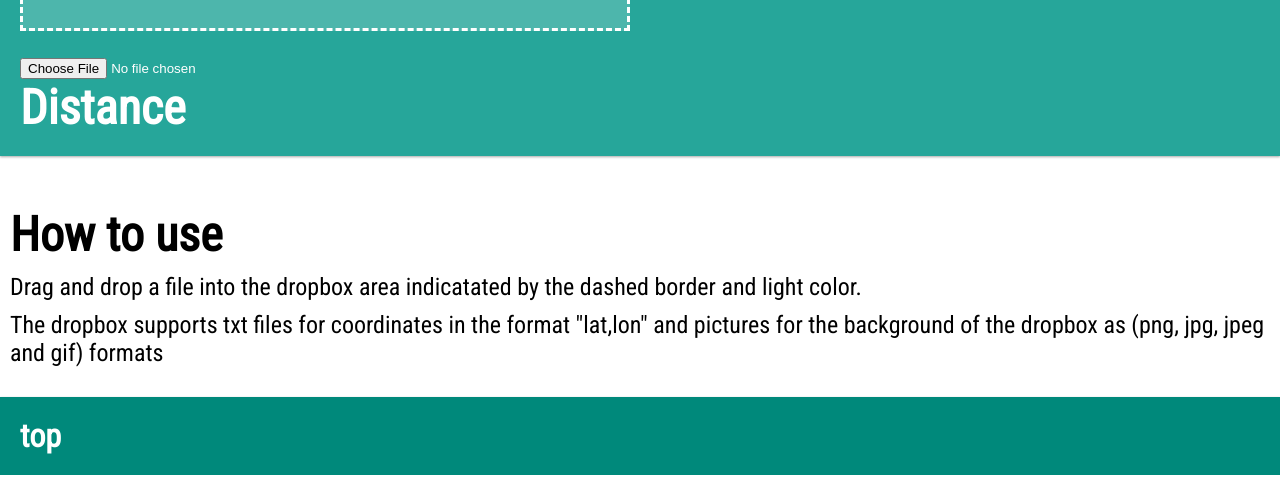
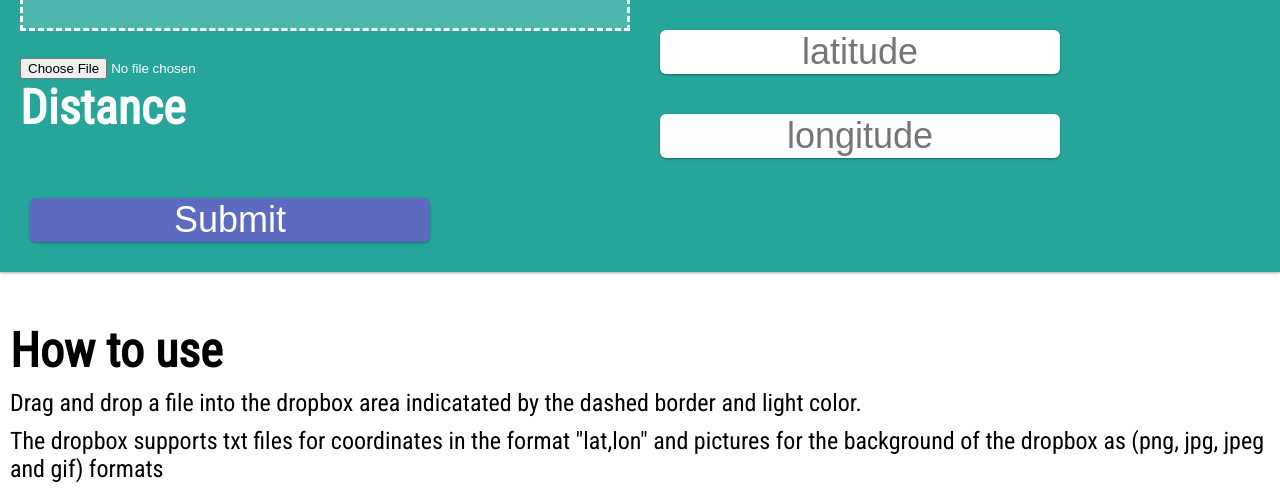
Before and after one commit to aa-ng/aa-ng.github.io, a PHP site: page /cps630/labs/lab3/index.html in a window 1280 px wide. Shown: the part 774-1276 px from the top of the page. Before the commit the page ends 1249 px from the top, so only its background shows below. Run offline with PHP 8.4, Linux system fonts and the light colour scheme; some libraries are stand-ins or nearby versions.

Commit message:
style changes

```diff
--- a/cps630/labs/lab3/index.html
+++ b/cps630/labs/lab3/index.html
@@ -85,8 +85,14 @@
 				<div class="col-6">
 					<div id="map"></div>
 				</div>
-				<div class="col-6">
-					<img id="thumbnail">
+				<div class="col-4">
+					<input id="longitude_searchbox" class="searchbar" type="text" name="search" placeholder="latitude">
+				</div>
+				<div class="col-4">
+					<input id="latitude_searchbox" class="searchbar" type="text" name="search" placeholder="longitude">
+				</div>
+				<div class="col-4">
+					<input type="submit" value="Submit">
 				</div>
 			</div>
 		</div>
--- a/cps630/labs/lab3/script.js
+++ b/cps630/labs/lab3/script.js
@@ -284,7 +284,7 @@ function handle_search(event)
 
 function getDistance()
 {
-	/*
+
 	var worker;
 	if (typeof(Worker) !== "undefined")
 	{
@@ -299,7 +299,6 @@ function getDistance()
 	{
     	alert("Web worker functionality not supported by your browser!");
 	}
-	*/
 }
 
 //Returns a string value associated with a week number (0=sunday,...,6=saturday)
--- a/cps630/labs/lab3/style.css
+++ b/cps630/labs/lab3/style.css
@@ -40,7 +40,7 @@
 	float: left;
 }
 
-input[type=text]
+input[type=text], input[type*=submit]
 {
 	width: 100%;
 	/*height: 100%; */
@@ -53,6 +53,13 @@ input[type=text]
 	-webkit-transition: width 0.4s ease-in-out;
 	transition: width 0.4s ease-in-out;
 	border-radius: 6px;
+	box-shadow: 0 1px 3px rgba(0,0,0,0.12), 0 1px 2px rgba(0,0,0,0.24);
+}
+
+input[type=submit]
+{
+	color: white;
+	background-color: #5C6BC0;
 }
 
 input[type=text]:focus { border-radius: 6px; border-color: red; }
@@ -108,7 +115,7 @@ input[type=text]:focus { border-radius: 6px; border-color: red; }
 
 .round-corners 	{ border-radius:6px; }
 
-/*.searchbar {width: 100%;}*/
+.searchbar {width: 33.33%;}
 
 /* */
 .text-center 	{ text-align: center; }
@@ -299,7 +306,7 @@ p	{padding-top: 10px;}
 
 	.col-6	{width: 100%;}
 
-	.col-4	{width: 100%;}
+	.col-4	{width: 33%;}
 
 	.col-3	{width: 50%;}
 
```
